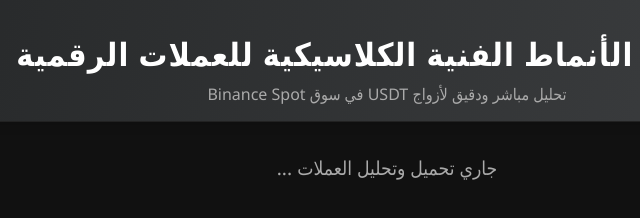
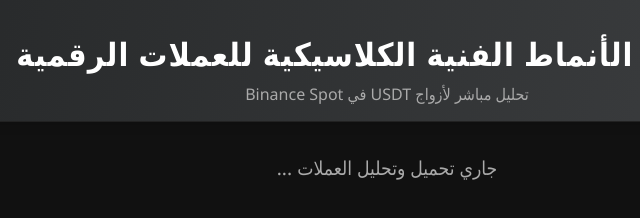
Before and after one commit to edra2000/crypto-pattern-detector, a plain HTML site: page index.html in a window 1280 px wide. Shown: the full height of the page, 253-893 px from the left. Drawn offline with Linux system fonts and the light colour scheme; no server answers.

Commit message:
Update index.html

```diff
--- a/index.html
+++ b/index.html
@@ -9,7 +9,7 @@
 <body>
     <header>
         <h1>مكتشف الأنماط الفنية الكلاسيكية للعملات الرقمية</h1>
-        <p>تحليل مباشر ودقيق لأزواج USDT في سوق Binance Spot</p>
+        <p>تحليل مباشر لأزواج USDT في Binance Spot</p>
     </header>
     <main>
         <div id="cards-container" class="grid"></div>
```
